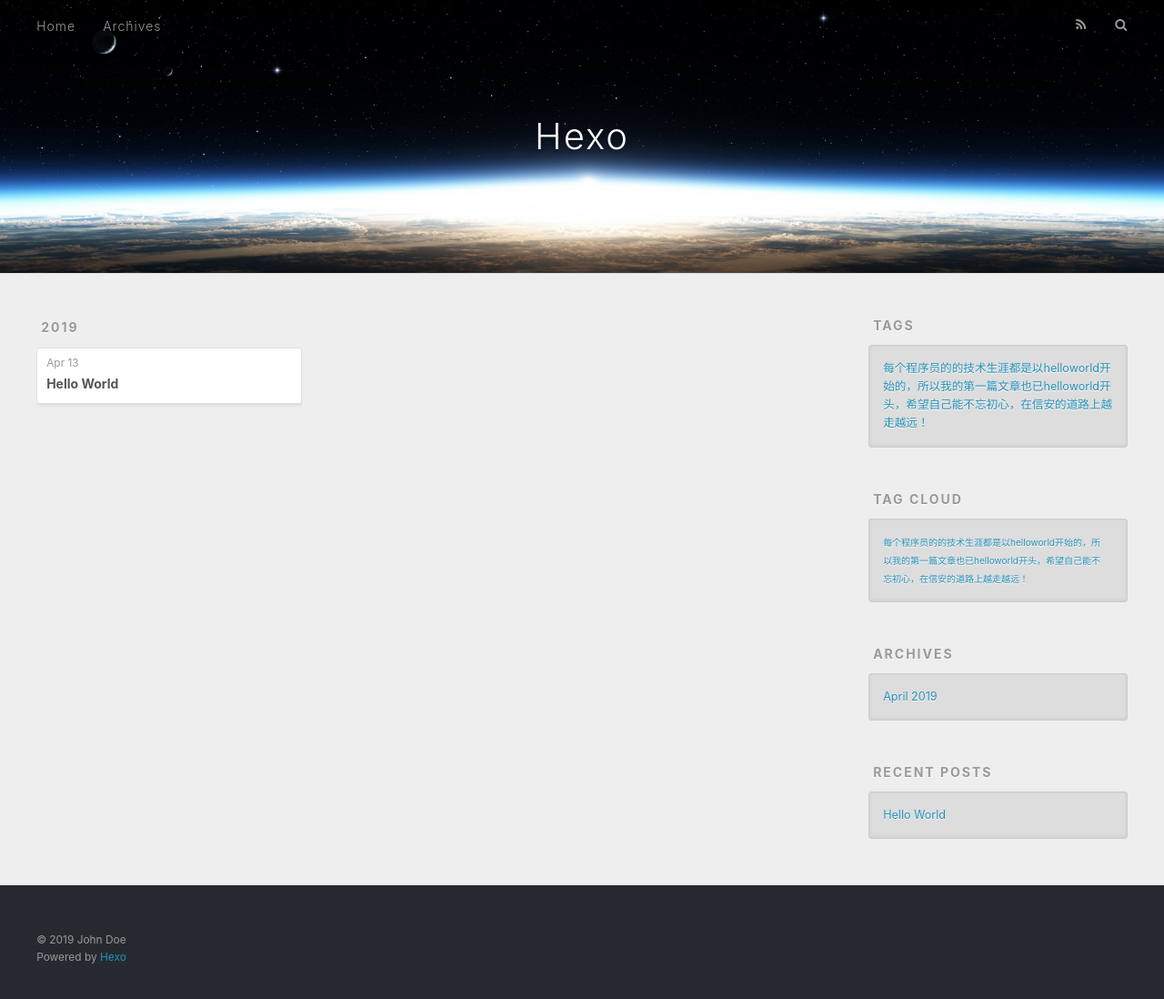
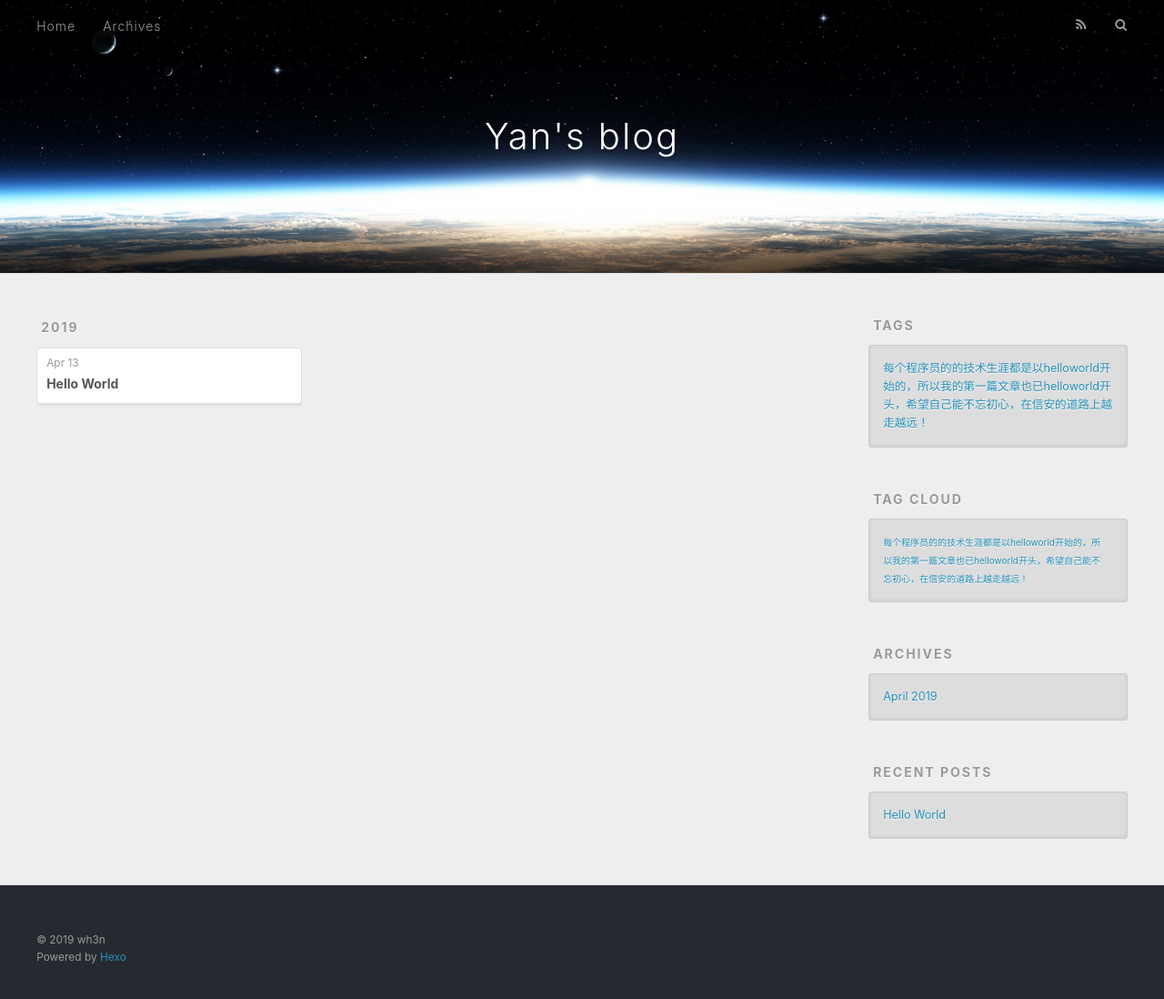
Before and after one commit to wh3n/wh3n.github.io, a plain HTML site: page archives/2019/04/index.html in a window 1280 px wide. Shown: the whole page at 91% size. Drawn offline with nearby package versions, Linux system fonts and the light colour scheme.

Commit message:
Site updated: 2019-04-13 15:27:21

```diff
--- a/archives/2019/04/index.html
+++ b/archives/2019/04/index.html
@@ -5,17 +5,17 @@
 
 
 
-  <title>Archives: 2019/4 | Hexo</title>
+  <title>Archives: 2019/4 | Yan&#39;s blog</title>
   <meta name="viewport" content="width=device-width, initial-scale=1, maximum-scale=1">
   <meta property="og:type" content="website">
-<meta property="og:title" content="Hexo">
+<meta property="og:title" content="Yan&#39;s blog">
 <meta property="og:url" content="http://yoursite.com/archives/2019/04/index.html">
-<meta property="og:site_name" content="Hexo">
+<meta property="og:site_name" content="Yan&#39;s blog">
 <meta property="og:locale" content="default">
 <meta name="twitter:card" content="summary">
-<meta name="twitter:title" content="Hexo">
+<meta name="twitter:title" content="Yan&#39;s blog">
 
-    <link rel="alternate" href="/atom.xml" title="Hexo" type="application/atom+xml">
+    <link rel="alternate" href="/atom.xml" title="Yan&#39;s blog" type="application/atom+xml">
 
 
     <link rel="icon" href="/favicon.png">
@@ -34,7 +34,7 @@
   <div id="header-outer" class="outer">
     <div id="header-title" class="inner">
       <h1 id="logo-wrap">
-        <a href="/" id="logo">Hexo</a>
+        <a href="/" id="logo">Yan&#39;s blog</a>
       </h1>
 
     </div>
@@ -153,7 +153,7 @@
 
   <div class="outer">
     <div id="footer-info" class="inner">
-      &copy; 2019 John Doe<br>
+      &copy; 2019 wh3n<br>
       Powered by <a href="http://hexo.io/" target="_blank">Hexo</a>
     </div>
   </div>
```
Also changed, not shown: 2019/04/13/hello-world/index.html (+5 -5 lines), archives/2019/index.html (+7 -7 lines), archives/index.html (+7 -7 lines), index.html (+7 -7 lines), tags/每个程序员的的技术生涯都是以helloworld开始的，所以我的第一篇文章也已helloworld开头，希望自己能不忘初心，在信安的道路上越走越远！/index.html (+7 -7 lines).
